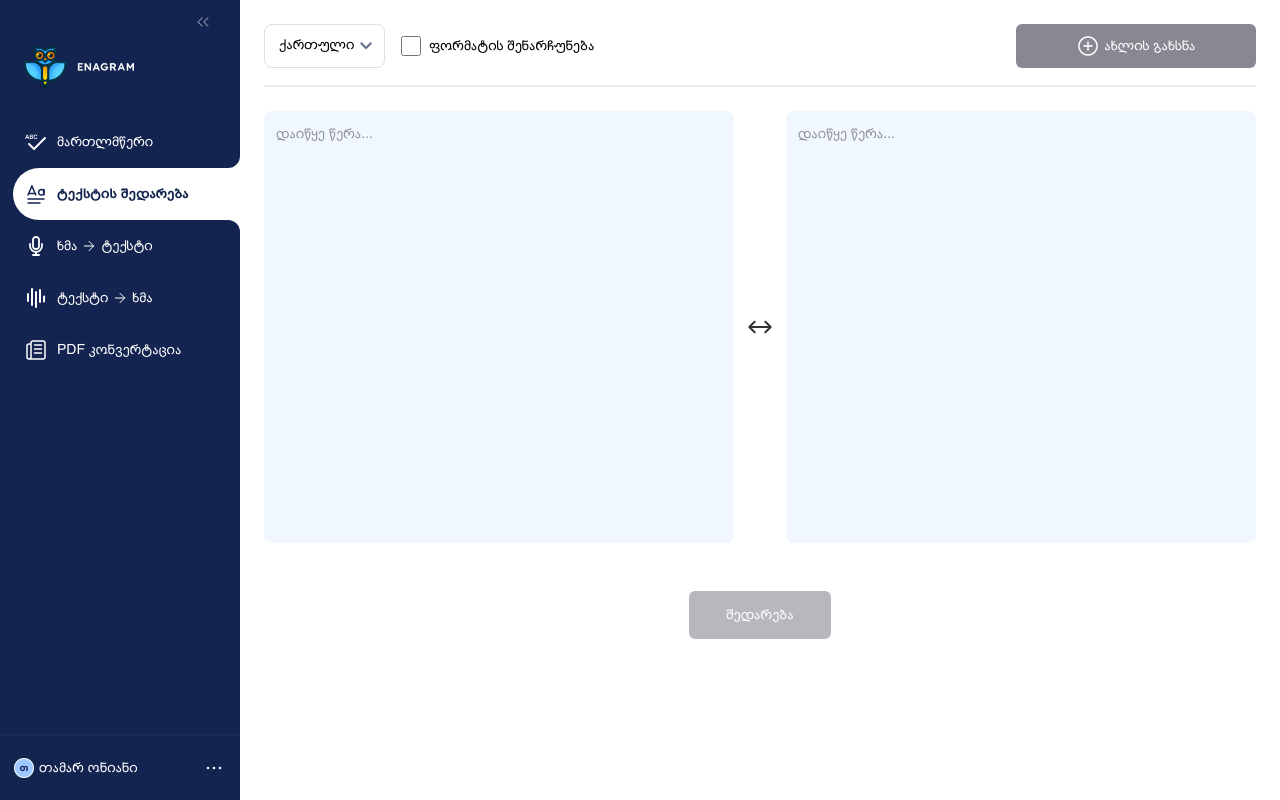
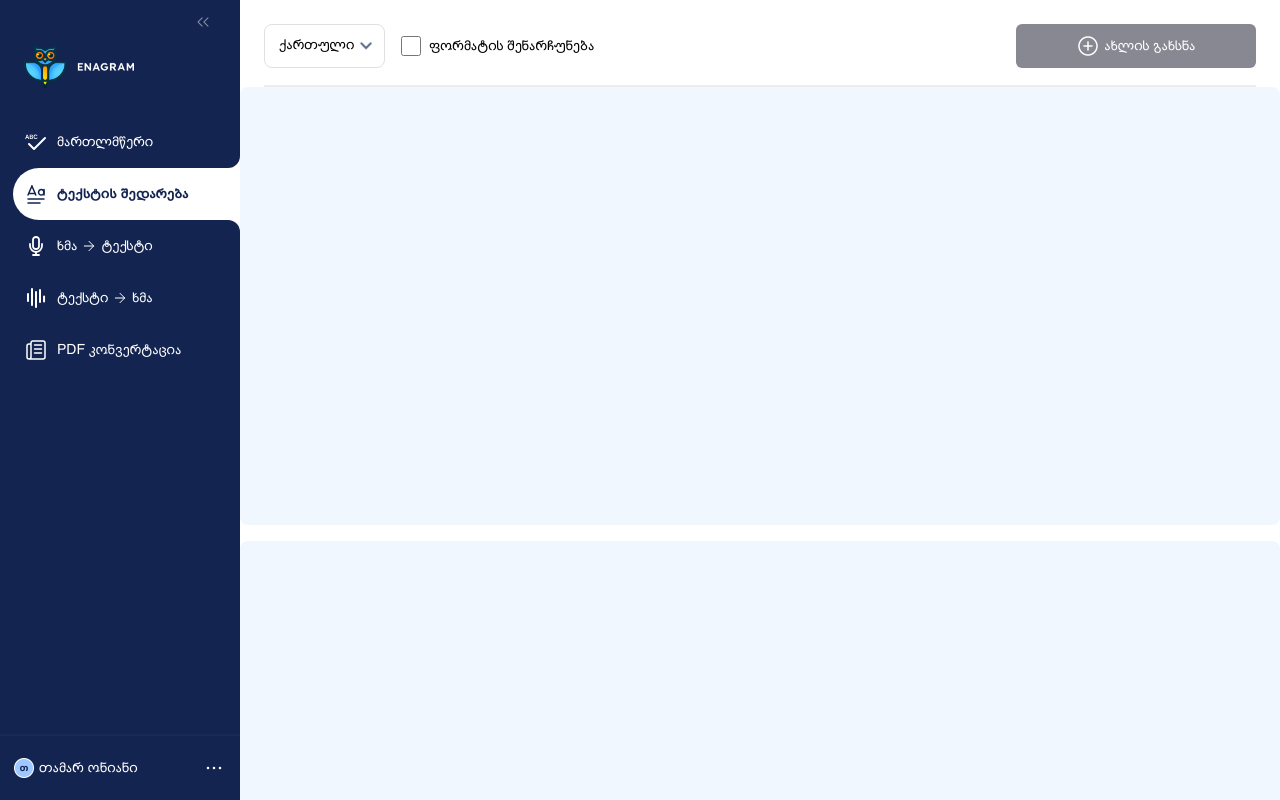
Before and after one commit to bibilashvili-nugo/text-compare, a React (Vite) app: page / in a window 1280 px wide. Shown: the top 800 px of the page. Built offline with nearby package versions, Linux system fonts and the light colour scheme.

Commit message:
working about logic

```diff
--- a/package.json
+++ b/package.json
@@ -14,6 +14,8 @@
     "diff": "^8.0.2",
     "react": "^19.1.1",
     "react-dom": "^19.1.1",
+    "react-highlight-within-textarea": "^3.2.2",
+    "react-highlight-words": "^0.21.0",
     "tailwindcss": "^4.1.12"
   },
   "devDependencies": {
--- a/src/components/TextInput.tsx
+++ b/src/components/TextInput.tsx
@@ -1,67 +1,81 @@
 import { useState } from "react";
-import TextInputUI from "../ui/TextInputUI";
-import FinalCompare from "../ui/FinalCompare";
 
 const TextInput = () => {
   const [text1, setText1] = useState("");
   const [text2, setText2] = useState("");
-  const [diff1, setDiff1] = useState<{ index: number; color: string }[]>([]);
-  const [diff2, setDiff2] = useState<{ index: number; color: string }[]>([]);
   const [isCompared, setIsCompared] = useState(false);
 
-  const handleCompare = () => {
-    const calculateDiff = (oldText: string, newText: string) => {
-      const diffs: { index: number; color: string }[] = [];
-      const length = Math.max(oldText.length, newText.length);
-
+  const calculateDiffIndices = (base: string, compare: string) => {
+    const diffs: { start: number; end: number }[] = [];
+    const length = Math.max(base.length, compare.length);
     for (let i = 0; i < length; i++) {
-        if (oldText[i] !== newText[i]) {
-          diffs.push({
-            index: i,
-            color: newText[i] ? "#21a400" : "#ff0000", // green for added, red for removed
-          });
+      if (base[i] !== compare[i]) {
+        diffs.push({ start: i, end: i + 1 });
       }
     }
     return diffs;
   };
 
-    setDiff1(calculateDiff(text1, text2));
-    setDiff2(calculateDiff(text2, text1));
-    setIsCompared(true);
+  const getHighlightedHTML = (text: string, compare: string) => {
+    if (!isCompared) return text;
+    const diffs = calculateDiffIndices(text, compare);
+    let result = "";
+    let lastIndex = 0;
+
+    diffs.forEach(({ start, end }) => {
+      result += text.slice(lastIndex, start);
+      result += `<mark style="background-color: #21a40050">${text.slice(
+        start,
+        end
+      )}</mark>`;
+      lastIndex = end;
+    });
+
+    result += text.slice(lastIndex);
+    return result;
   };
 
-  return (
-    <div className="lg:px-6 small:pt-6 small:flex small:flex-col small:gap-8">
-      <div className="small:flex small:flex-col small:items-center small:gap-4 md:flex-row md:gap-[10px]">
-        {!isCompared ? (
-          <TextInputUI text={text1} setText={setText1} />
-        ) : (
-          <FinalCompare text={text1} diff={diff1} />
-        )}
-
-        <img
-          src="/icons/ArrowTwo.png"
-          alt="double arrow"
-          width={32}
-          height={32}
-          className="md:rotate-90"
+  const renderTextareaWithHighlight = (
+    text: string,
+    setText: (val: string) => void,
+    compareText: string
+  ) => (
+    <div className="relative w-full">
+      {/* Highlight overlay */}
+      <div
+        className="absolute top-0 left-0 w-full h-full p-3 whitespace-pre-wrap break-words pointer-events-none"
+        style={{
+          background: "#F0F7FF",
+          borderRadius: "8px",
+          fontFamily: "inherit",
+          fontSize: "14px",
+          lineHeight: "22px",
+        }}
+        dangerouslySetInnerHTML={{
+          __html: getHighlightedHTML(text, compareText),
+        }}
       />
 
-        {!isCompared ? (
-          <TextInputUI text={text2} setText={setText2} />
-        ) : (
-          <FinalCompare text={text2} diff={diff2} />
-        )}
+      {/* Transparent textarea */}
+      <textarea
+        value={text}
+        onChange={(e) => setText(e.target.value)}
+        className="w-full h-[190px] md:h-[432px] p-3 rounded-lg bg-transparent resize-none focus:outline-none font-helvetica text-sm leading-[22px]"
+        placeholder="Type here..."
+      />
     </div>
+  );
 
-      <div className="w-full flex justify-center mt-4">
+  return (
+    <div className="space-y-4">
+      {renderTextareaWithHighlight(text1, setText1, text2)}
+      {renderTextareaWithHighlight(text2, setText2, text1)}
       <button
-          className="bg-[#383A4899]/60 font-helvetica text-sm leading-7 p-[10px] rounded-[6px] text-white w-[142px]"
-          onClick={handleCompare}
+        onClick={() => setIsCompared(true)}
+        className="bg-blue-600 text-white p-2 rounded"
       >
-          შედარება
+        Compare
       </button>
-      </div>
     </div>
   );
 };
--- /dev/null
+++ b/src/types/react-highlight-words.d.ts
@@ -0,0 +1,16 @@
+declare module "react-highlight-words" {
+  import { ComponentType } from "react";
+
+  interface Props {
+    searchWords: string[];
+    textToHighlight: string;
+    autoEscape?: boolean;
+    caseSensitive?: boolean;
+    highlightClassName?: string;
+    highlightStyle?: React.CSSProperties;
+    sanitize?: (text: string) => string;
+  }
+
+  const Highlighter: ComponentType<Props>;
+  export default Highlighter;
+}
--- a/vite.config.ts
+++ b/vite.config.ts
@@ -5,4 +5,7 @@ import tailwindcss from "@tailwindcss/vite";
 // https://vite.dev/config/
 export default defineConfig({
   plugins: [react(), tailwindcss()],
+  define: {
+    global: "window",
+  },
 });
```
Also changed, not shown: 1 other file (tests, documents, lock files or other folders). Lines whose indentation alone changed are shown as unchanged.
